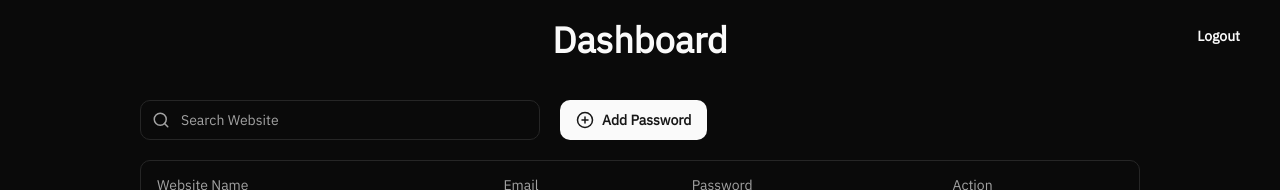
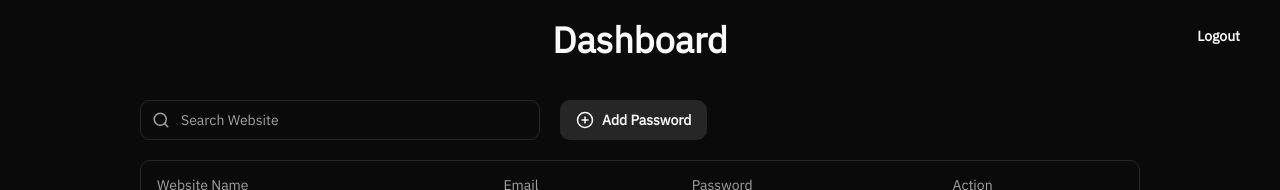
Before and after one commit to KrishT0/Password-Manager-Frontend, a React (Vite) app: page /dashboard in a window 1280 px wide. Shown: the top 190 px of the page. Built offline with nearby package versions, Linux system fonts and the light colour scheme; no server answers.

Commit message:
fixed add password modal close issue

```diff
--- a/src/pages/dashboard/PasswordModal.jsx
+++ b/src/pages/dashboard/PasswordModal.jsx
@@ -123,7 +123,7 @@ const PasswordModal = forwardRef(
     };
 
     const closeModal = () => {
-      setData({ websiteName: "", email: "", password: "" });
+      if (data) setData({ websiteName: "", email: "", password: "" });
       dialogueCloseTriggerRef.current.click();
     };
 
--- a/src/pages/dashboard/index.jsx
+++ b/src/pages/dashboard/index.jsx
@@ -48,13 +48,16 @@ function Dashboard() {
             onChange={(e) => setSearchQuery(e.target.value)}
           />
         </div>
-        <Button onClick={() => dialogueOpenTriggerRef.current.click()}>
+        <Button
+          onClick={() => dialogueOpenTriggerRef.current.click()}
+          variant="secondary"
+        >
           <CirclePlus size={18} /> <p className="ml-2">Add Password</p>
         </Button>
       </section>
 
       <section className="max-w-[1000px] mx-auto mt-5 border rounded-md">
-        <PasswordTable searchQuery={searchQuery} refetchChild={refetchChild} />
+        <PasswordTable searchQuery={searchQuery} refetchChild={refetchChild} />s
       </section>
       <PasswordModal
         ref={dialogueOpenTriggerRef}
```
